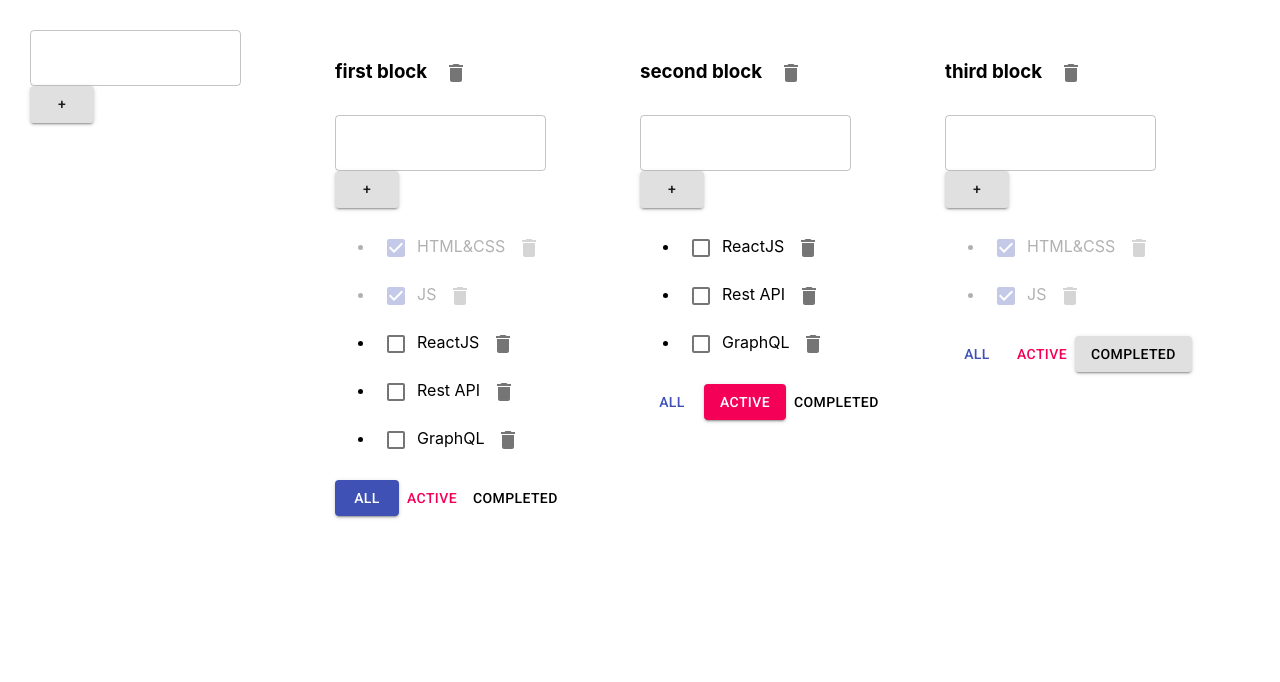
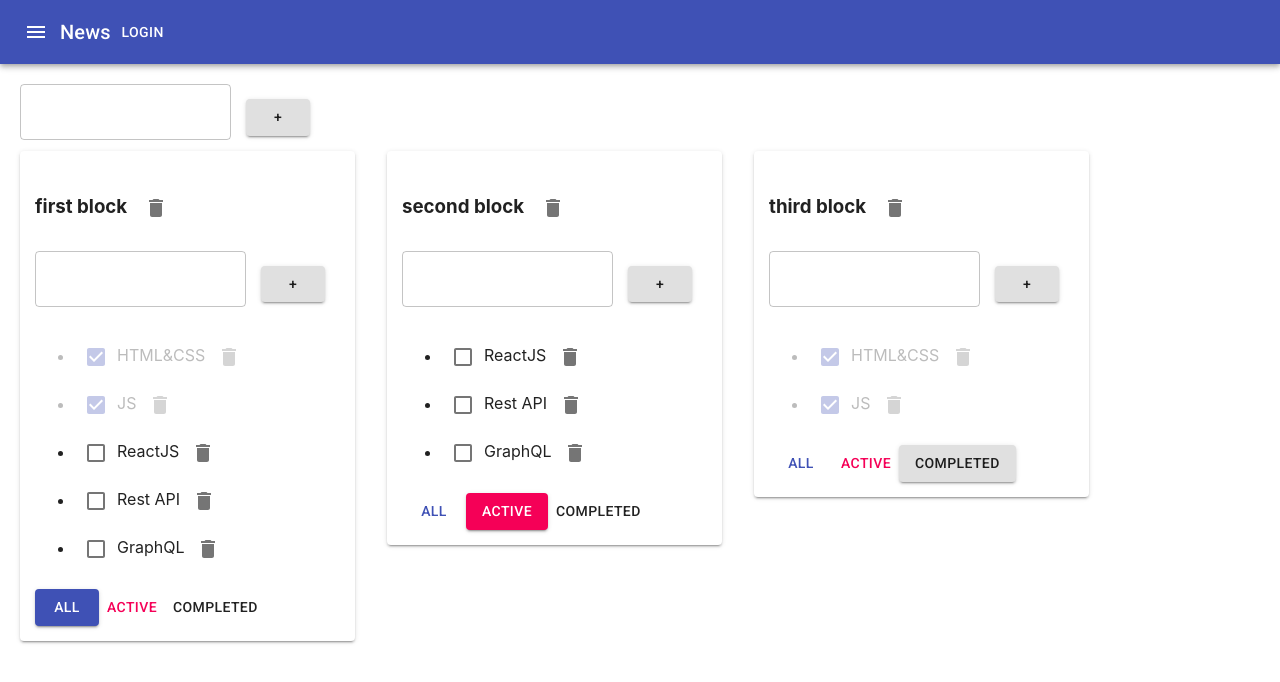
Before and after one commit to vianat/todoListApp, a React (Create React App) app: page / in a window 1280 px wide. Shown: the top 682 px of the page. Built offline with nearby package versions, Linux system fonts and the light colour scheme.

Commit message:
fix material ui

```diff
--- a/src/AddItem.tsx
+++ b/src/AddItem.tsx
@@ -37,7 +37,7 @@ function AddItem(props: AddItemPropsType) {
                 error={!!error}
                 helperText={error}
             />
-            <Button onClick={addItem} variant={"contained"} color={"default"}>+</Button>
+            <Button onClick={addItem} variant={"contained"} color={"default"} style={{margin:"15px"}}>+</Button>
         </div>
     )
 }
--- a/src/App.css
+++ b/src/App.css
@@ -1,11 +1,11 @@
-.App {
-  padding: 30px;
-  display: flex;
-}
+/*.App {*/
+/*  padding: 30px;*/
+/*  display: flex;*/
+/*}*/
 
-.App > div {
-  margin-right: 50px;
-}
+/*.App > div {*/
+/*  margin-right: 50px;*/
+/*}*/
 .active-filter{
   background-color: green;
   color: azure;
--- a/src/App.tsx
+++ b/src/App.tsx
@@ -3,6 +3,8 @@ import './App.css';
 import {Todolist} from './components/TodoList';
 import {v1} from 'uuid';
 import AddItem from "./AddItem";
+import {AppBar, Button, Container, Grid, IconButton, Paper, Toolbar, Typography} from "@material-ui/core";
+import {Menu} from "@material-ui/icons";
 
 export type TaskType = {
     id: string
@@ -117,8 +119,25 @@ function App() {
 
     return (
         <div className="App">
-            <AddItem addItem={addBlock}/>              {/*  создаём новый блок*/}
 
+            <AppBar position="static">
+                <Toolbar>
+                    <IconButton edge="start" color="inherit" aria-label="menu">
+                        <Menu/>
+                    </IconButton>
+                    <Typography variant="h6" >
+                        News
+                    </Typography>
+                    <Button color="inherit">Login</Button>
+                </Toolbar>
+            </AppBar>
+
+            <Container fixed style={{padding: "20px"}}>
+                <Grid container>
+                    <AddItem addItem={addBlock}/> {/*  создаём новый блок*/}
+                </Grid>
+
+                <Grid container spacing={4}>
                     {
                         blocks.map(tdl => {                     // фильтруем по корневым блокам
                             let taskForTodoList = tasks[tdl.id] // фильтруем блоки и устанавливам фильтры
@@ -126,7 +145,9 @@ function App() {
                             if(tdl.filter === "completed"){taskForTodoList = tasks[tdl.id].filter(t => t.isDone === true)}
 
                             return (
-                        <Todolist key={tdl.id}
+                                <Grid item key={tdl.id}>
+                                    <Paper elevation={2} style={{padding:"15px"}}>
+                                        <Todolist
                                             id={tdl.id}
                                             title={tdl.title}
                                             tasks={taskForTodoList} // прокидываем тудулист данные
@@ -137,10 +158,15 @@ function App() {
                                             changeStatus={changeStatus}
                                             removeBlock={removeBlock}
                                             changeTaskTitle={changeTaskTitle}
-                                  changeBlockTitle={changeBlockTitle}/>
+                                            changeBlockTitle={changeBlockTitle}
+                                        />
+                                    </Paper>
+                                </Grid>
                             )
                         })
                     }
+                </Grid>
+            </Container>
         </div>
     );
 }
```
Lines whose indentation alone changed are shown as unchanged.
